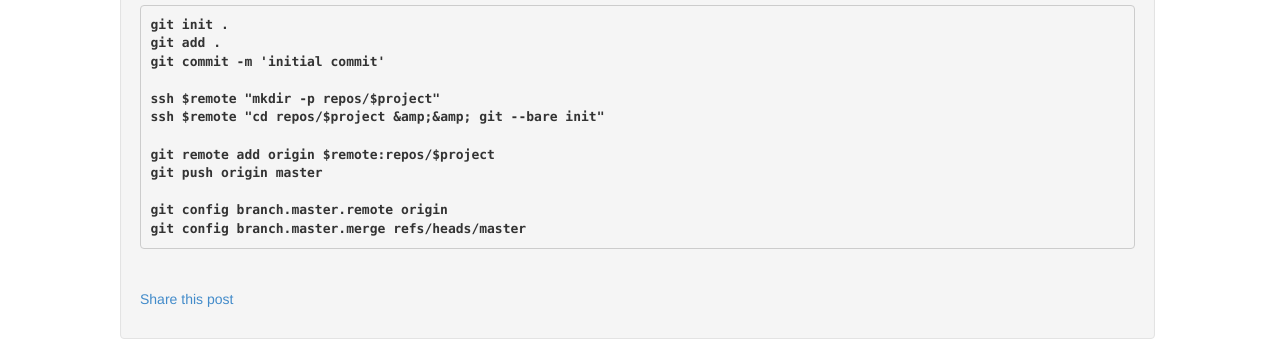
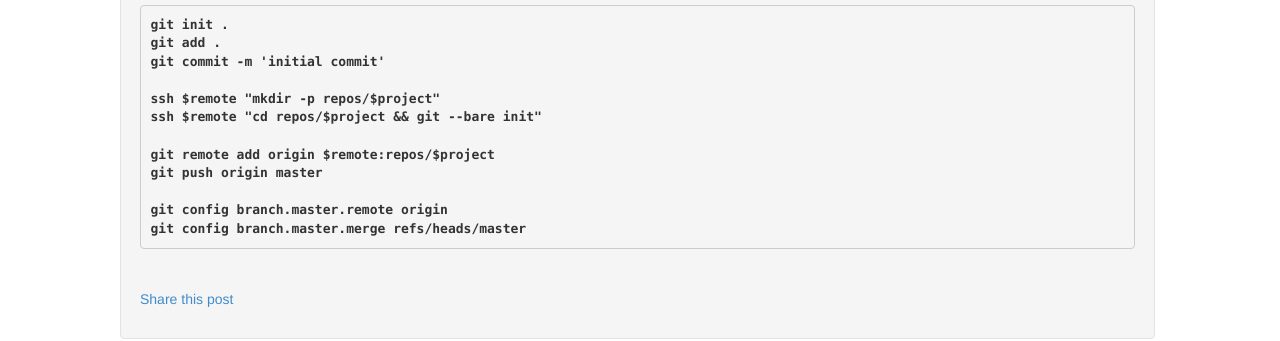
Before and after one commit to codecoms/codecoms.github.io, a Jekyll site: the page built from _posts/2012-02-23-Create-private-remote-repository-with-Git.md, in a window 1280 px wide. Shown: the part 416-757 px from the top of the page. Built offline with Jekyll 4.4.1, drawn with Linux system fonts in a browser that asks for light colours; Markdown is read by kramdown in place of the engine named in the settings.

Commit message:
fix code highlight issues

```diff
--- a/_posts/2012-02-23-Create-private-remote-repository-with-Git.md
+++ b/_posts/2012-02-23-Create-private-remote-repository-with-Git.md
@@ -17,7 +17,7 @@ Normally you can simply sign up at [http://github.com](http://github.com) to set
 
 But if you want to create a private version on a remote server that already has git installed here is an example script:
 
-{% highlight shell %}
+{% highlight bash %}
 
 source_dir=~/src
 project=myproject
@@ -30,14 +30,14 @@ cd $source_dir/$project
 
 ## now add some files
 
-{% highlight shell %}
+{% highlight bash %}
 
 git init .
 git add .
 git commit -m 'initial commit'
 
 ssh $remote "mkdir -p repos/$project"
-ssh $remote "cd repos/$project &amp;&amp; git --bare init"
+ssh $remote "cd repos/$project && git --bare init"
 
 git remote add origin $remote:repos/$project
 git push origin master
```
Also changed, not shown: _posts/2012-03-04-Automating-AIX-Network-Installs.md (+2 -2 lines).
